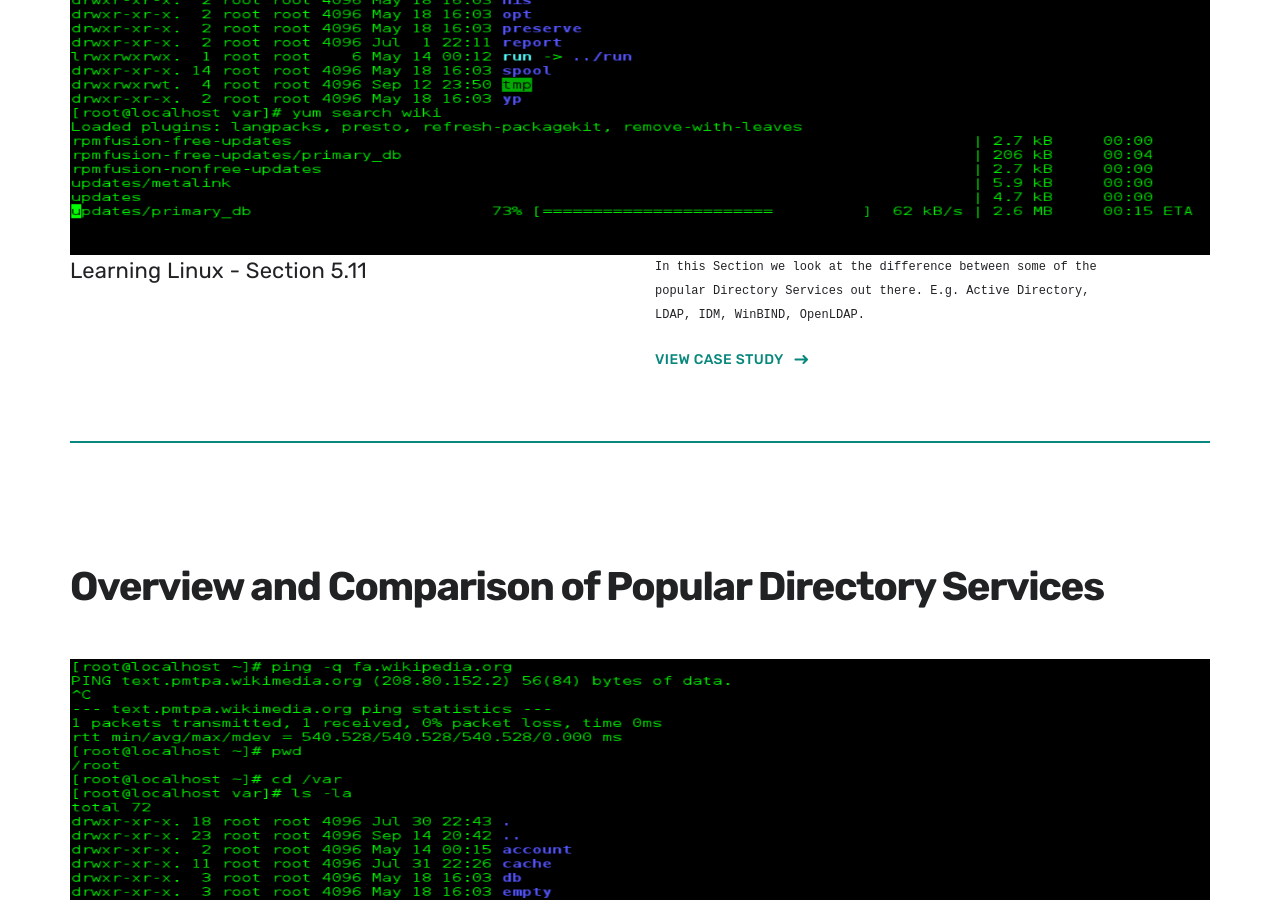
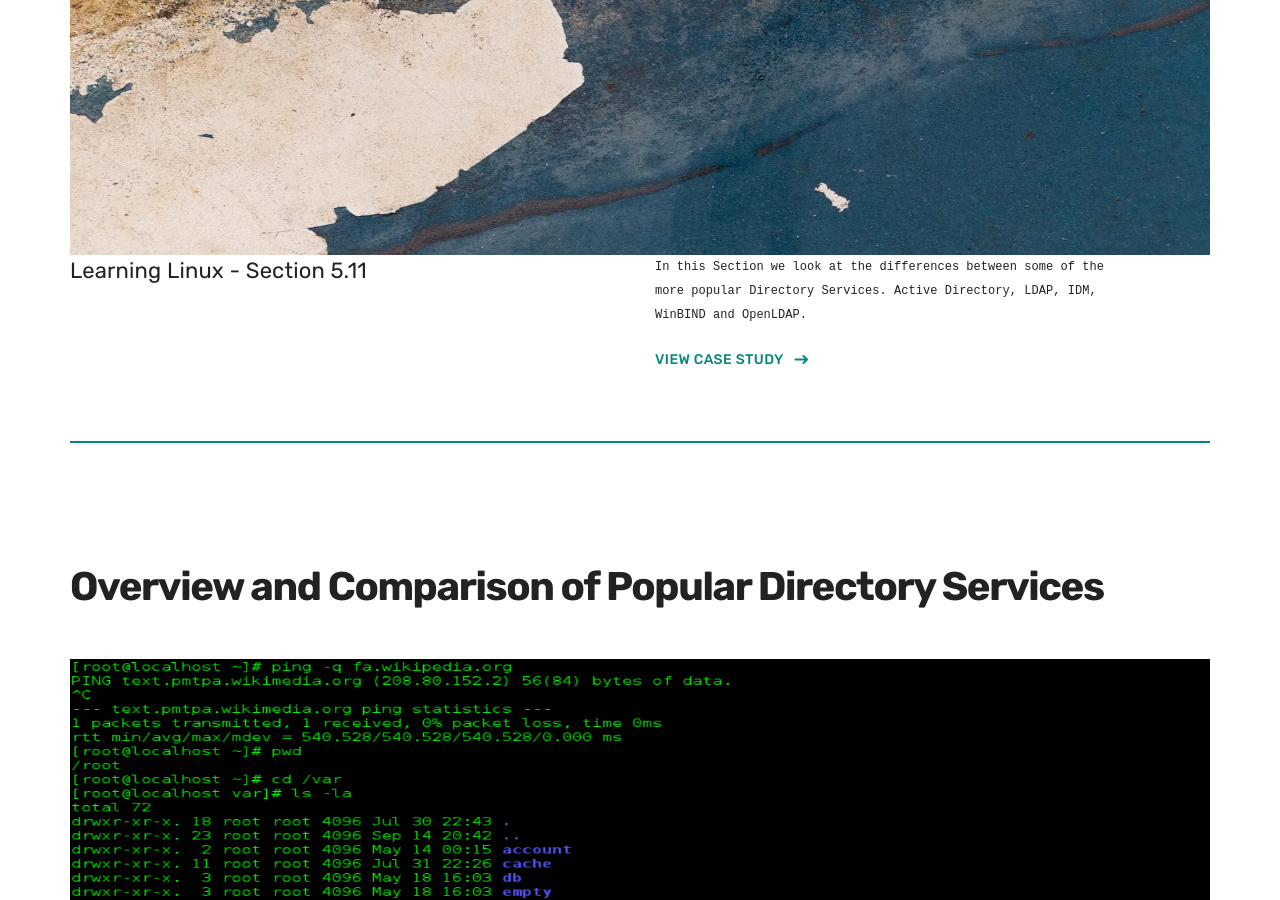
Before and after one commit to kletobias/kletobias.github.io, a Jekyll site: the page built from index.html, in a window 1280 px wide and 900 px high, scrolled down 2017 px. Built offline with Jekyll 4.4.1, drawn with Linux system fonts in a browser that asks for light colours; nearby versions of some CDN libraries; some web fonts are replaced.

Commit message:
updating module5 for the website

```diff
--- a/_projects/Chapter_5-11.md
+++ b/_projects/Chapter_5-11.md
@@ -1,12 +1,13 @@
 ---
 title: 'System Utility Commands'
 subtitle: 'Learning Linux - Section 5.11'
-date: 2022-01-06 07:00:00
-description: 'In this Section we look at the difference between some of the popular Directory Services out there. E.g. Active Directory, LDAP, IDM, WinBIND, OpenLDAP.'
-featured_image: enegative-space-abstract-grunge-swirl-texture.jpeg
-gallery_images: Bash_GNOME_Terminal_screenshot.png
+date: 2022-01-07 07:00:00
+description: 'In this Section we look at the differences between some of the more popular Directory Services. Active Directory, LDAP, IDM, WinBIND and OpenLDAP.'
+featured_image: 'enegative-space-abstract-grunge-swirl-texture.jpeg'
+gallery_images: 'enegative-space-rusty-metals-paint-flakes.jpeg'
 accent_color: '#08877d'
 ---
+
 
 ### System Utility Commands
 
```
Also changed, not shown: images/projects/enegative-space-rusty-metals-paint-flakes.jpeg (added).
